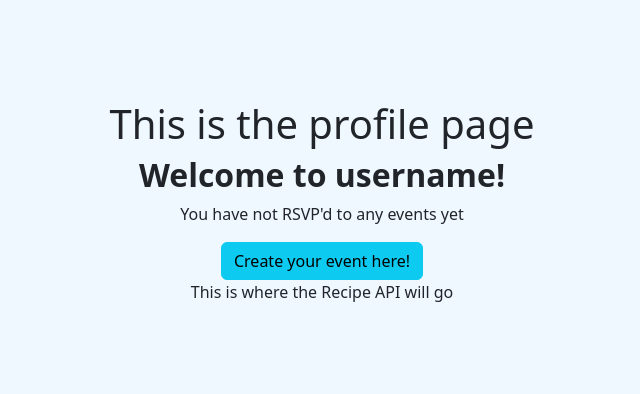
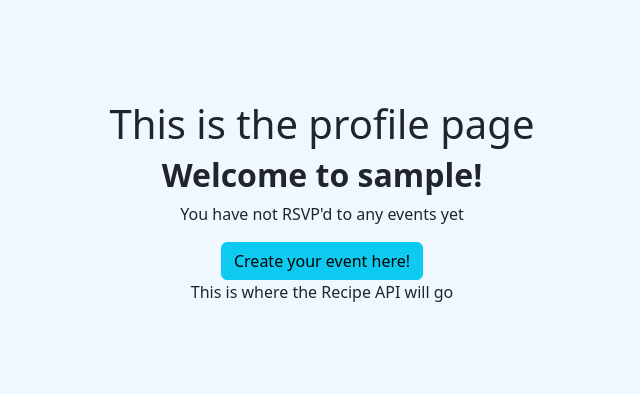
Before and after one commit to LeelooDawn/Final-Project, a Flask app: template templates/index.html in a window 1280 px wide. Shown: the part 56-450 px from the top of the page, without its empty margins (318-958 px from the left). Run offline with Flask 3, Linux system fonts and the light colour scheme; the template is opened without the code that fills it: most values are stand-ins (such as "Sample title", 1, 10 or a date in 2020).

Commit message:
Log In Page works
Need to still work on getting the username to appear on index

```diff
--- a/app.py
+++ b/app.py
@@ -31,20 +31,21 @@ def login():
 
     #if form is submitted via post
     if request.method == "POST":
-        if not request.form.get("username"):
+        username = request.form.get("username")
+        password = request.form.get("password")
+
+        if not username:
             return ("Must Provide Username")
-        elif not request.form.get("password"):
+        elif not password:
             return ("Must Provide Password")
         #query database for username
         with sqlite3.connect("/users/leslienesbit/Documents/GitHub Projects/Final Project/potluck.db") as con:
-            cur = con.cursor()
-            rows = cur.execute("SELECT * FROM users WHERE username = ?", request.form.get("username"))
+            con.row_factory = sqlite3.Row
+            rows = con.execute("SELECT * FROM users WHERE username = ?", (username,))
+            row = rows.fetchone()[0]
 
-        if len(rows) != 1 or not check_password_hash(rows[0]["hash"], request.form.get("password")):
-            return "Invalid username and/or password"
-
-        session["user_id"] = rows[0]["id"]
-
+            #if row != 1 or not check_password_hash(row[0]["hash"], (password,)):
+                #return "invalid username and/or password"
         return redirect("/")
     else:
         return render_template("login.html")
--- a/templates/index.html
+++ b/templates/index.html
@@ -2,7 +2,7 @@
 main %}
 <h1>This is the profile page</h1>
 <div class="container">
-  <h2><strong>Welcome to username!</strong></h2>
+  <h2><strong>Welcome to {{ username }}!</strong></h2>
 </div>
 <div class="container">
   <p>You have not RSVP'd to any events yet</p>
```
